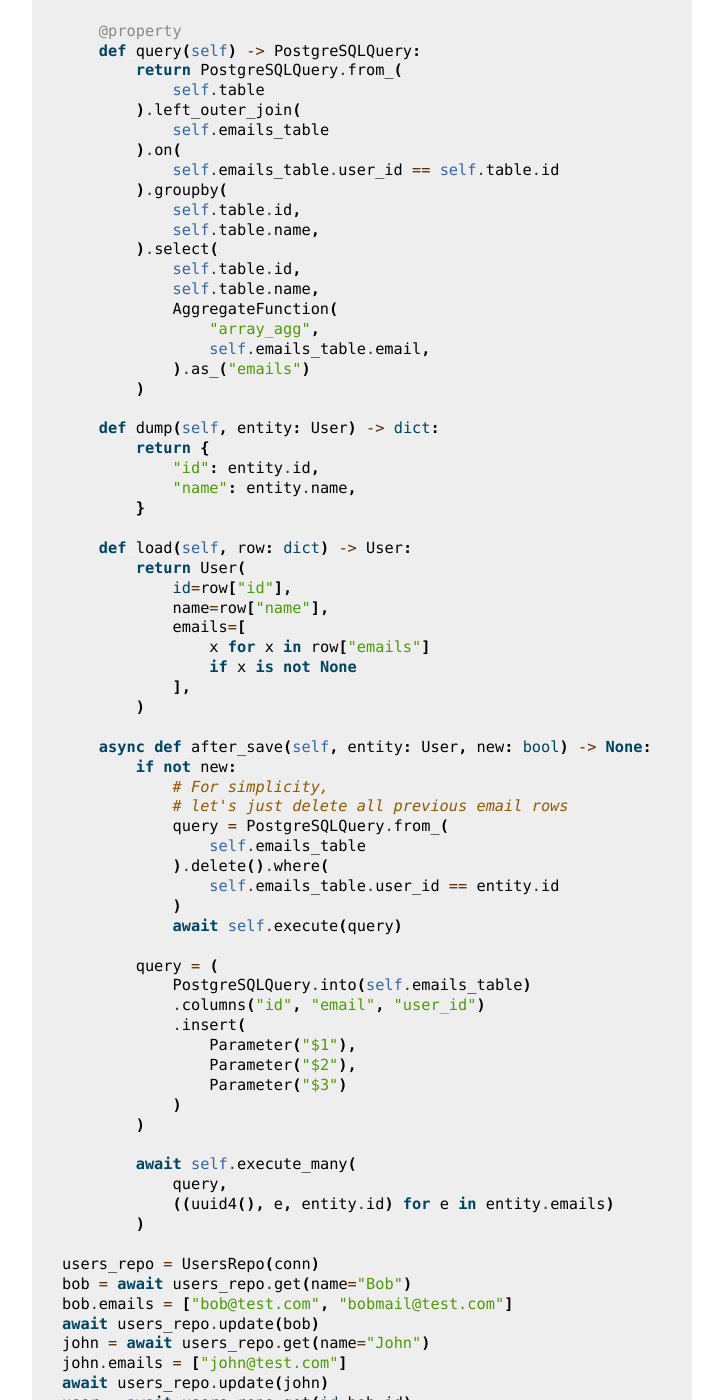
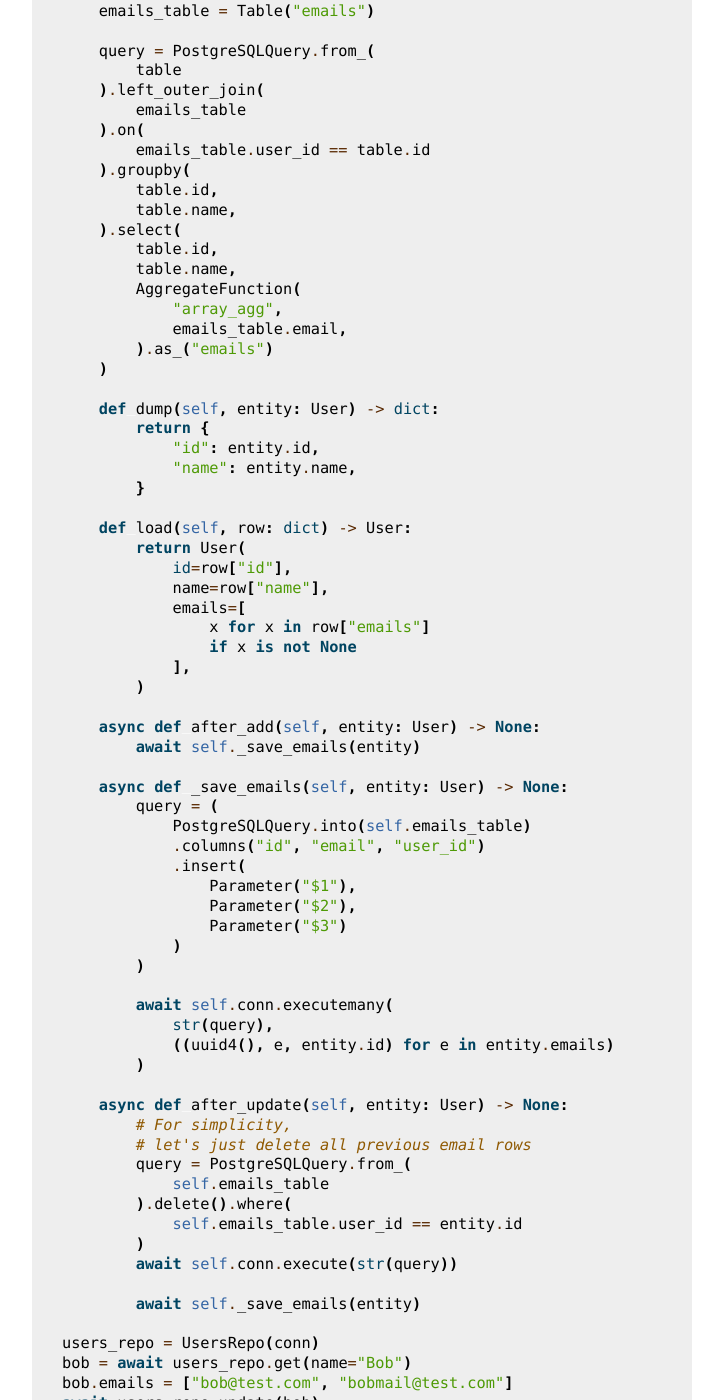
Before and after one commit to meowmeowcode/misery, a Sphinx documentation site: the page built from docs/source/guide.rst, in a window 1280 px wide and 1400 px high, scrolled down 3981 px. Shown: the whole window, without its empty margins (388-1111 px from the left). Built offline with Sphinx 7.4.7, drawn with Linux system fonts in a browser that asks for light colours; some of the changed text lies outside the part shown.

```diff
--- a/docs/source/guide.rst
+++ b/docs/source/guide.rst
@@ -184,28 +185,26 @@ may change in the case of one-to-many relationship::
 
 
     class UsersRepo(PGRepo[User]):
-        table_name = "users"
+        table = Table("users")
         emails_table = Table("emails")
 
-        @property
-        def query(self) -> PostgreSQLQuery:
-            return PostgreSQLQuery.from_(
-                self.table
-            ).left_outer_join(
-                self.emails_table
-            ).on(
-                self.emails_table.user_id == self.table.id
-            ).groupby(
-                self.table.id,
-                self.table.name,
-            ).select(
-                self.table.id,
-                self.table.name,
-                AggregateFunction(
-                    "array_agg",
-                    self.emails_table.email,
-                ).as_("emails")
-            )
+        query = PostgreSQLQuery.from_(
+            table
+        ).left_outer_join(
+            emails_table
+        ).on(
+            emails_table.user_id == table.id
+        ).groupby(
+            table.id,
+            table.name,
+        ).select(
+            table.id,
+            table.name,
+            AggregateFunction(
+                "array_agg",
+                emails_table.email,
+            ).as_("emails")
+        )
 
         def dump(self, entity: User) -> dict:
             return {
@@ -223,17 +222,10 @@ may change in the case of one-to-many relationship::
                 ],
             )
 
-        async def after_save(self, entity: User, new: bool) -> None:
-            if not new:
-                # For simplicity,
-                # let's just delete all previous email rows
-                query = PostgreSQLQuery.from_(
-                    self.emails_table
-                ).delete().where(
-                    self.emails_table.user_id == entity.id
-                )
-                await self.execute(query)
+        async def after_add(self, entity: User) -> None:
+            await self._save_emails(entity)
 
+        async def _save_emails(self, entity: User) -> None:
             query = (
                 PostgreSQLQuery.into(self.emails_table)
                 .columns("id", "email", "user_id")
@@ -244,10 +236,22 @@ may change in the case of one-to-many relationship::
                 )
             )
 
-            await self.execute_many(
-                query,
+            await self.conn.executemany(
+                str(query),
                 ((uuid4(), e, entity.id) for e in entity.emails)
             )
+
+        async def after_update(self, entity: User) -> None:
+            # For simplicity,
+            # let's just delete all previous email rows
+            query = PostgreSQLQuery.from_(
+                self.emails_table
+            ).delete().where(
+                self.emails_table.user_id == entity.id
+            )
+            await self.conn.execute(str(query))
+
+            await self._save_emails(entity)
 
     users_repo = UsersRepo(conn)
     bob = await users_repo.get(name="Bob")
```
Also changed, not shown: other parts of docs/source/guide.rst (+3 -2 lines), 5 other files.
